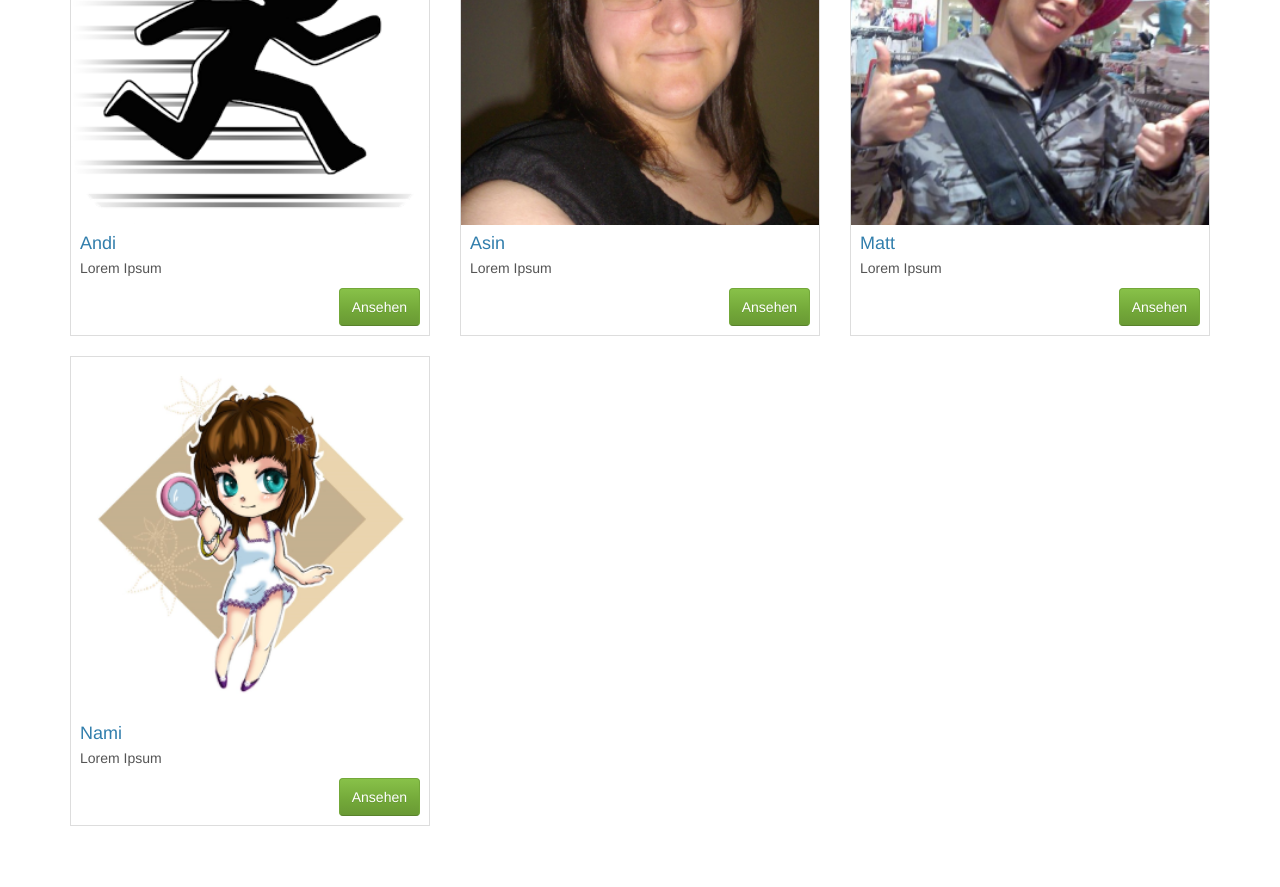
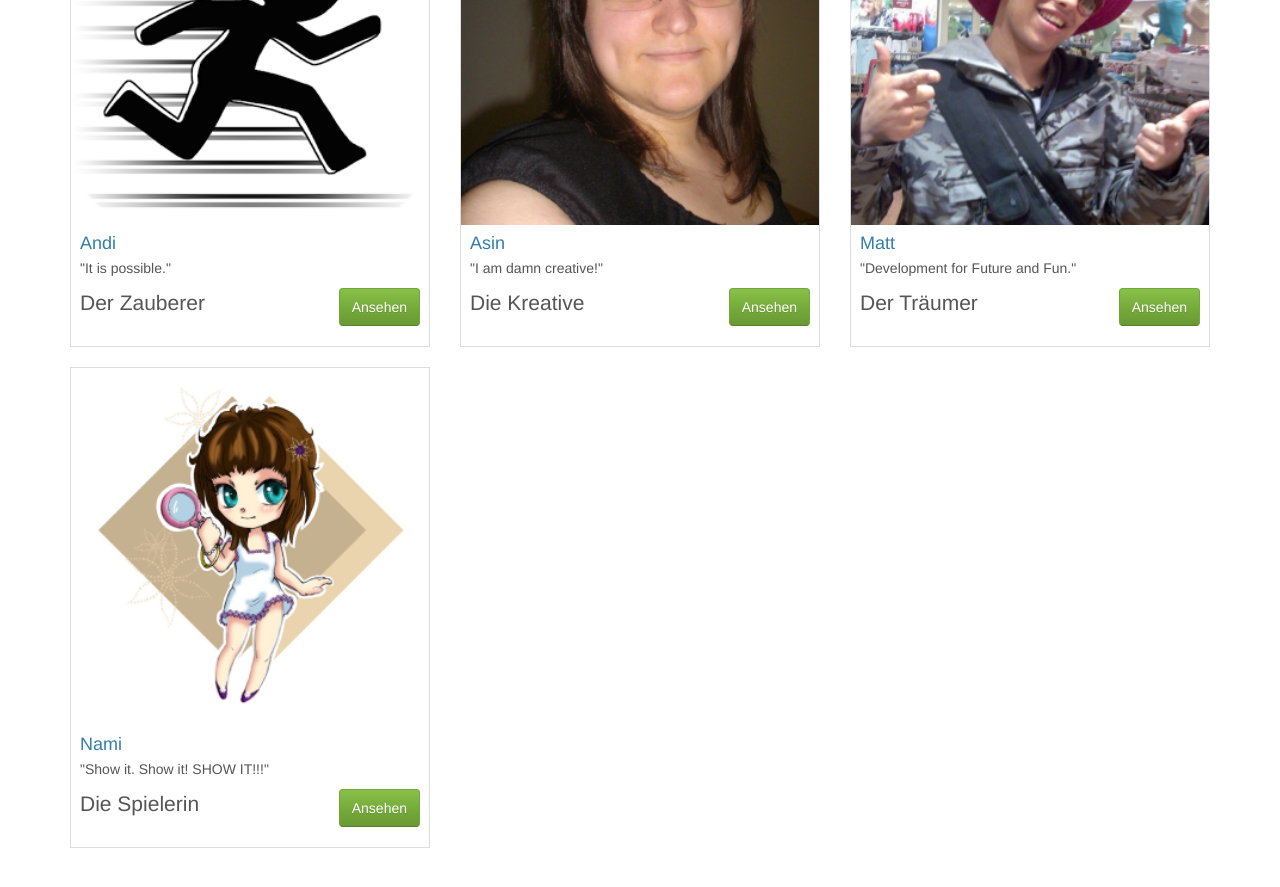
Before and after one commit to Ninevillage/ninevillage.github.io, a Jekyll site: the page built from pages/de/team.html, in a window 1280 px wide and 900 px high, scrolled down 346 px. Shown: the top 887 px of the window. Built offline with Jekyll 4.4.1, drawn with Linux system fonts in a browser that asks for light colours; nearby versions of some CDN libraries; library files that are not in the unit come from our copies.

Commit message:
update team texts and leads

```diff
--- a/_data/team/andi.yml
+++ b/_data/team/andi.yml
@@ -4,7 +4,9 @@ attributes:
   eigenschaften: 3D, Design
   status: Angestellt
 img: /images/unnamed.png
-text: Lorem Ipsum
+text: >
+  "It is possible."
+lead: Der Zauberer
 href: /team/andi/
 
 profile:
--- a/_data/team/asin.yml
+++ b/_data/team/asin.yml
@@ -4,7 +4,9 @@ attributes:
   eigenschaften: Verwaltung, Design
   status: Angestellt
 img: /images/team/asin.png
-text: Lorem Ipsum
+text: >
+  "I am damn creative!"
+lead: Die Kreative
 href: /team/asin/
 
 profile:
--- a/_data/team/matt.yml
+++ b/_data/team/matt.yml
@@ -4,7 +4,9 @@ attributes:
   eigenschaften: Programmierung
   status: Angestellt, Gründer
 img: /images/team/matt2.png
-text: Lorem Ipsum
+text: >
+  "Development for Future and Fun."
+lead: Der Träumer
 href: /team/matt/
 
 profile:
--- a/_data/team/nami.yml
+++ b/_data/team/nami.yml
@@ -4,7 +4,9 @@ attributes:
   eigenschaften: Testing
   status: Kind
 img: /images/team/nami.png
-text: Lorem Ipsum
+text: >
+  "Show it. Show it! SHOW IT!!!"
+lead: Die Spielerin
 href: /team/nami/
 
 profile:
```
